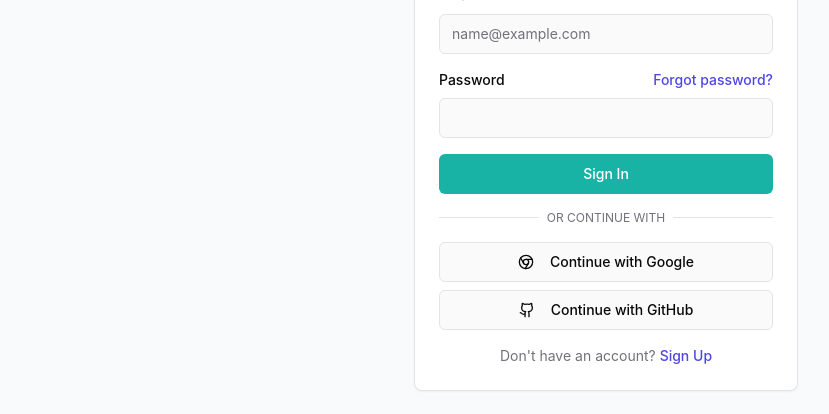
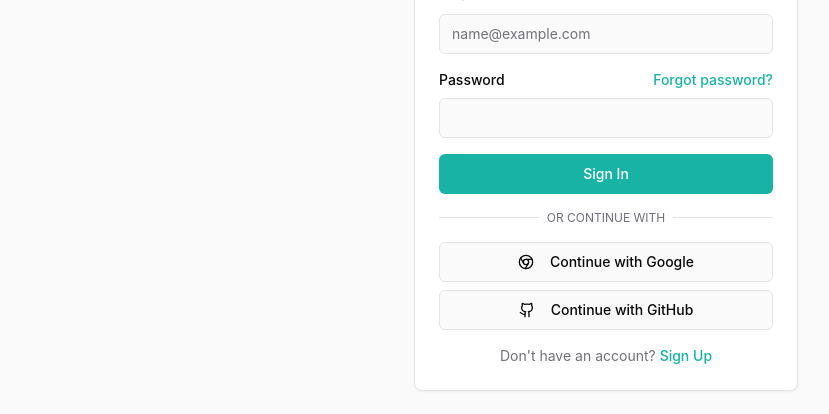
Before and after one commit to SadiqNaizam/mlo-a774-4c76, a React (Vite) app: page / in a window 1280 px wide. Shown: the part 271-685 px from the top of the page, without its empty margins (34-863 px from the left). Built offline with nearby package versions, Linux system fonts and the light colour scheme.

Commit message:
Updated code files via regeneration: LoginPage.tsx

```diff
--- a/src/pages/LoginPage.tsx
+++ b/src/pages/LoginPage.tsx
@@ -31,7 +31,7 @@
   };
 
   return (
-    <div className="flex flex-col min-h-screen bg-gray-50 dark:bg-gray-900">
+    <div className="flex flex-col min-h-screen bg-background">
       <AuthHeader />
       <main className="flex-grow flex items-center justify-center p-4">
         <Card className="w-full max-w-sm mx-auto">
@@ -57,7 +57,7 @@
                   <Label htmlFor="password">Password</Label>
                   <Link
                     to="/forgot-password"
-                    className="text-sm font-medium text-indigo-600 hover:underline"
+                    className="text-sm font-medium text-primary hover:underline"
                   >
                     Forgot password?
                   </Link>
@@ -86,7 +86,7 @@
               Don't have an account?{' '}
               <Link
                 to="/sign-up"
-                className="font-medium text-indigo-600 hover:underline"
+                className="font-medium text-primary hover:underline"
               >
                 Sign Up
               </Link>
```
